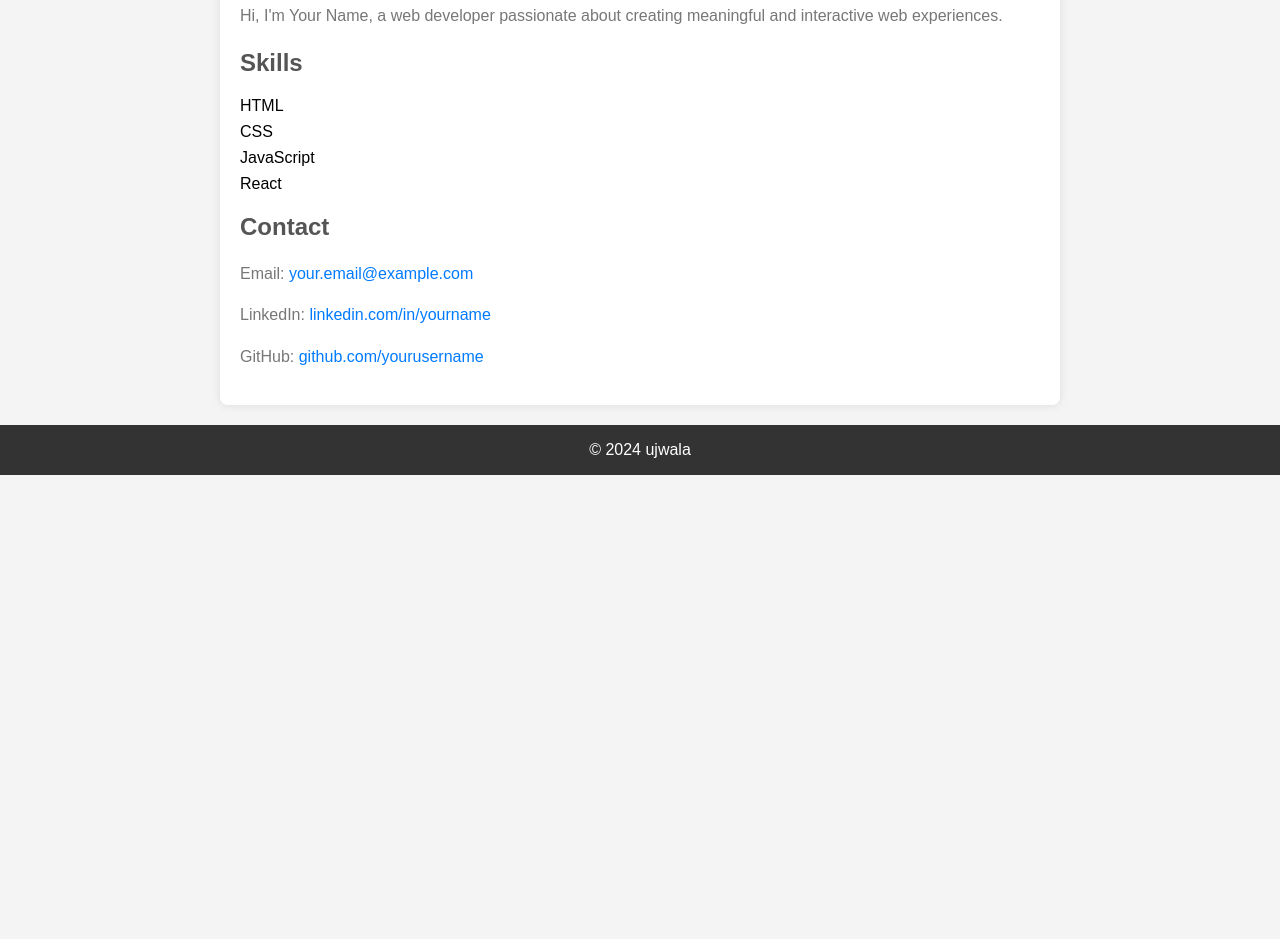
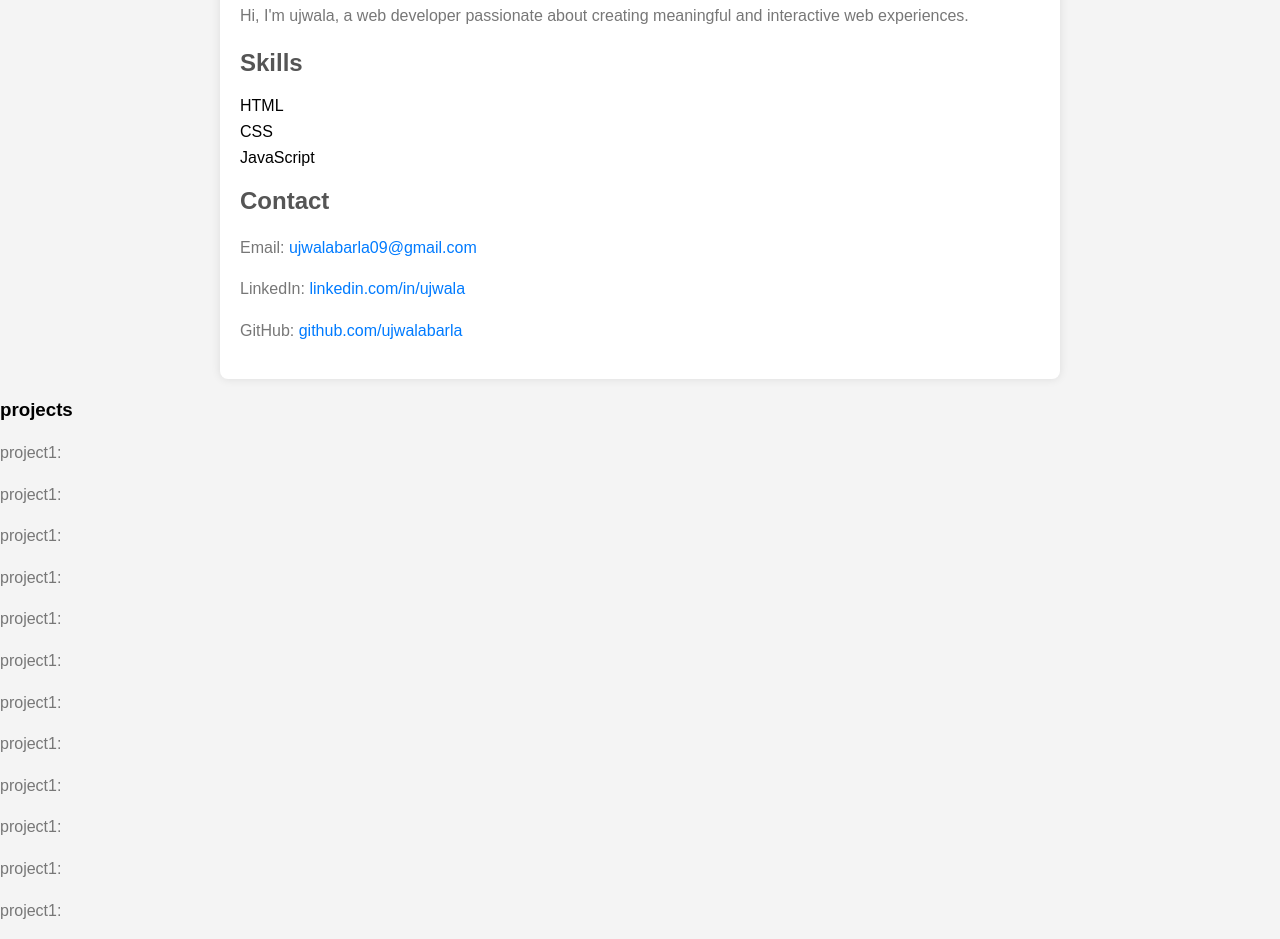
Before and after one commit to ujwalabarla/user09, a plain HTML site: page profile.html in a window 1280 px wide. Shown: the part 382-1321 px from the top of the page. Before the commit the page ends 857 px from the top, so only its background shows below. Drawn offline with Linux system fonts and the light colour scheme.

Commit message:
Update profile.html

```diff
--- a/profile.html
+++ b/profile.html
@@ -75,7 +75,7 @@
 </head>
 <body>
   <header>
-    <h1>Your Name</h1>
+    <h1>ujwala</h1>
     <p>Web Developer</p>
   </header>
 
@@ -83,7 +83,7 @@
     <img src="https://wallpapers.com/images/hd/professional-profile-pictures-1427-x-1920-txfewtw6mcg0y6hk.jpg" alt="Profile Picture">
     <h2>About Me</h2>
     <p>
-      Hi, I'm Your Name, a web developer passionate about creating meaningful and interactive web experiences.
+      Hi, I'm ujwala, a web developer passionate about creating meaningful and interactive web experiences.
     </p>
 
     <h2>Skills</h2>
@@ -91,18 +91,29 @@
       <li>HTML</li>
       <li>CSS</li>
       <li>JavaScript</li>
-      <li>React</li>
-      <!-- Add more skills as needed -->
+
+
     </ul>
 
     <h2>Contact</h2>
-    <p>Email: <a href="mailto:your.ujwalabarla09@gmail.com">your.email@example.com</a></p>
-    <p>LinkedIn: <a href="https://www.linkedin.com/in/ujwala" target="_blank">linkedin.com/in/yourname</a></p>
-    <p>GitHub: <a href="https://github.com/ujwalapriya" target="_blank">github.com/yourusername</a></p>
+    <p>Email: <a href="mailto:your.ujwalabarla09@gmail.com">ujwalabarla09@gmail.com</a></p>
+    <p>LinkedIn: <a href="https://www.linkedin.com/in/ujwala" target="_blank">linkedin.com/in/ujwala</a></p>
+    <p>GitHub: <a href="https://github.com/ujwalapriya" target="_blank">github.com/ujwalabarla</a></p>
   </section>
 
-  <footer>
-    &copy; 2024 ujwala
-  </footer>
+ <h3>projects</h3>
+  <p> project1: <a href="./slidesheet.html" target="_blank"></a></p>
+  <p> project1: <a href="./calculator.html" target="_blank"></a></p>
+  <p> project1: <a href="./q3.html" target="_blank"></a></p>
+  <p> project1: <a href="./q4.html" target="_blank"></a></p>
+  <p> project1: <a href="./q5.html" target="_blank"></a></p>
+  <p> project1: <a href="./q6.html" target="_blank"></a></p>
+  <p> project1: <a href="/.q7.html" target="_blank"></a></p>
+  <p> project1: <a href="./q8.html" target="_blank"></a></p>
+  <p> project1: <a href="./q9.html" target="_blank"></a></p>
+  <p> project1: <a href="./q10.html" target="_blank"></a></p>
+  <p> project1: <a href="./q11.html" target="_blank"></a></p>
+  <p> project1: <a href="./q12.html" target="_blank"></a></p>
+
 </body>
 </html>
```
